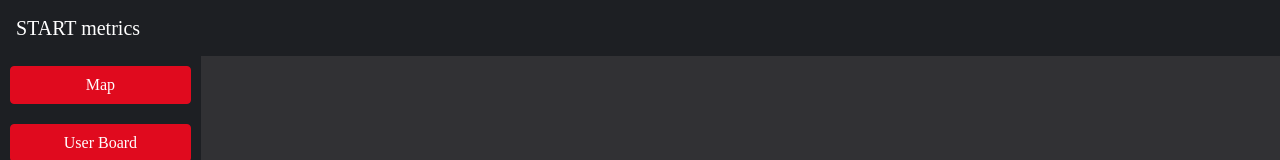
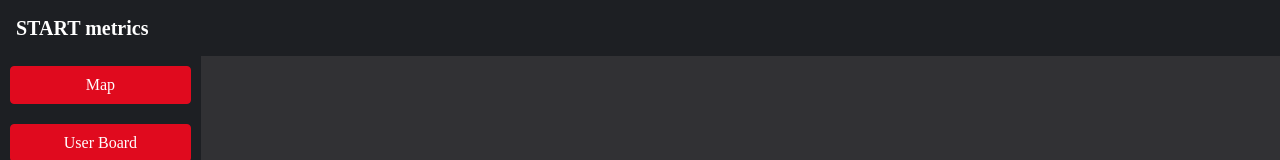
Before and after one commit to yuloskov/monitoring-system, a React (Create React App) app in the folder frontend/: page / in a window 1280 px wide. Shown: the top 160 px of the page. Built offline with nearby package versions, Linux system fonts and the light colour scheme; a web font is replaced by a local one; what react-widgets-moment would draw is missing.

Commit message:
Edit Navbar

```diff
--- a/frontend/src/theme.scss
+++ b/frontend/src/theme.scss
@@ -11,5 +11,9 @@ $theme-colors: (
 
 $font-family-base: 'Montserrat';
 
+.navbar-brand{
+  font-weight: 900;
+}
+
 // Import Bootstrap and its default variables
 @import '~bootstrap/scss/bootstrap';
```
